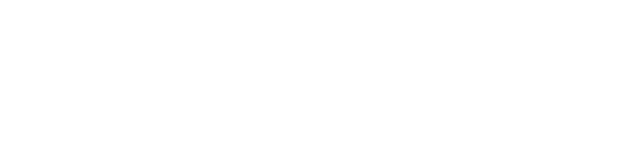
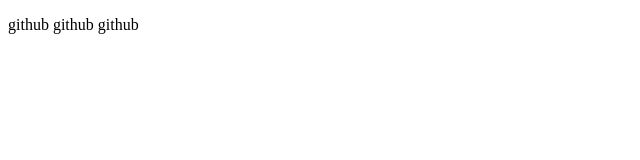
Before and after one commit to DariaSibova/glitch-text, a plain HTML site: page index.html in a window 1280 px wide. Shown: the whole page, without its empty margins (0-640 px from the left). Drawn offline with Linux system fonts and the light colour scheme.

Commit message:
1 file modified

```diff
--- a/index.html
+++ b/index.html
@@ -6,6 +6,13 @@
     <link rel="stylesheet" href="styles.css" />
   </head>
   <body>
+    <div class="container">
+      <p class="glitch">
+        <span aria-hidden="true">github</span>
+        github
+        <span aria-hidden="true">github</span>
+      </p>
+    </div>
 
   </body>
 </html>
```
